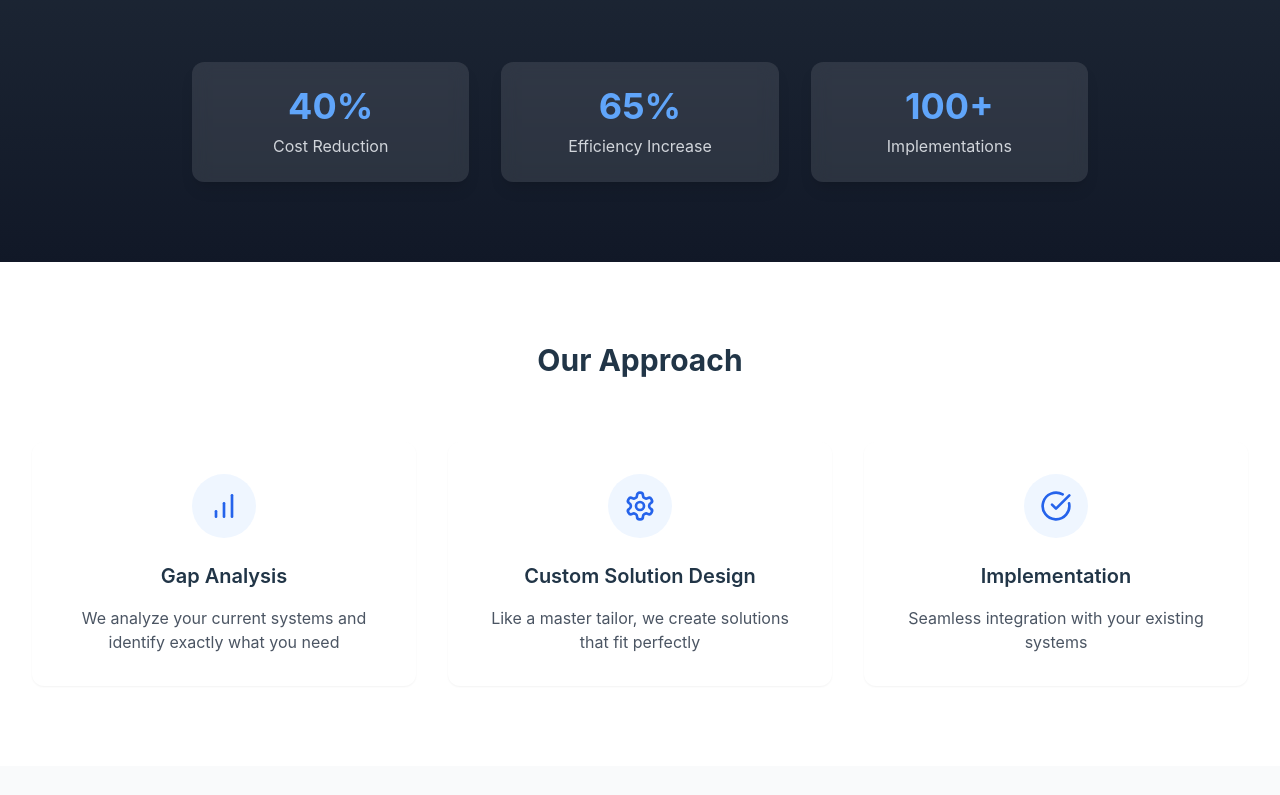
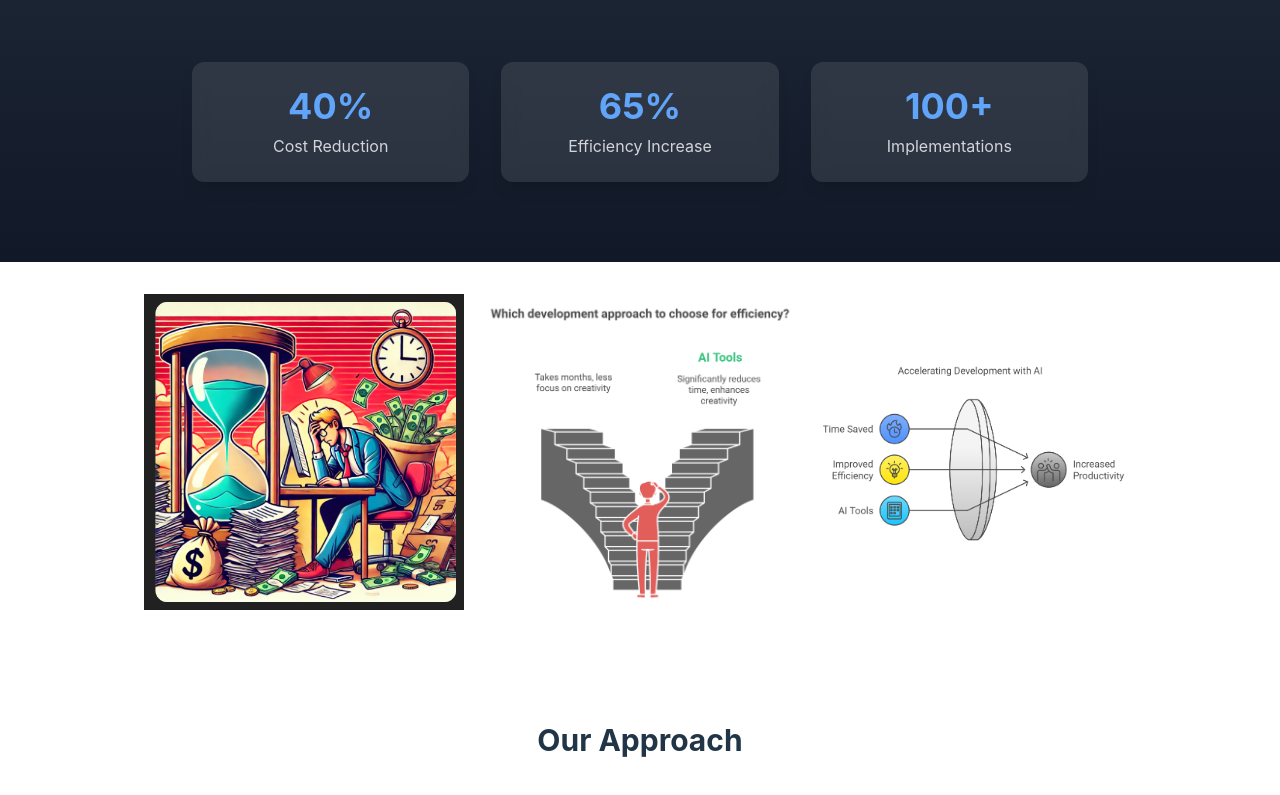
Before and after one commit to makshintre/KarmaTechAIWebsite, a React (Vite) app: page / in a window 1280 px wide. Shown: the part 541-1336 px from the top of the page. Built offline with nearby package versions, Linux system fonts and the light colour scheme.

Commit message:
Version 1 running website with infographics. More changes coming up in future commits.

```diff
--- a/src/components/Website.jsx
+++ b/src/components/Website.jsx
@@ -1,6 +1,10 @@
 import React, { useState, useEffect } from 'react';
 import { AboutUs } from './AboutUs';
 import companyLogo from '../assets/company_logo.jpg';
+import stressedImage from '../assets/stressed.png';
+import napkinImage2 from '../assets/napkin-image 2.png';
+import napkinImage3 from '../assets/napkin-image 3.png';
+
 import {
     ChevronDown,
     ArrowRight,
@@ -256,7 +260,7 @@ const Website = () => {
 
                             {/* Main Value Proposition */}
                             <p className="text-xl text-blue-100 mb-8 max-w-3xl mx-auto leading-relaxed">
-                                Your Application. Your Control.
+                                Your Application. Your Control. Made Possible with KarmaTech
                             </p>
 
                             {/* Descriptive Subtext */}
@@ -298,7 +302,25 @@ const Website = () => {
                     <div className="absolute inset-0 bg-grid-white/[0.02] -z-10"></div>
                 </section>
 
-                {/* Rest of the content remains the same */}
+                {/* Human vs AI comparison */}
+                <div className='w-full flex flex-row justify-center items-center space-x-4 py-8'>
+                    <img
+                        src={stressedImage}
+                        alt="Stressed Image"
+                        className="w-1/4 h-auto object-contain"
+                    />
+                    <img
+                        src={napkinImage2}
+                        alt="Napkin Image 2"
+                        className="w-1/4 h-auto object-contain"
+                    />
+                    <img
+                        src={napkinImage3}
+                        alt="Napkin Image 3"
+                        className="w-1/4 h-auto object-contain"
+                    />
+                </div>
+
                 {/* Our Approach */}
                 <section className="w-full py-20 bg-white">
                     <div className="w-full px-4">
@@ -443,6 +465,8 @@ const Website = () => {
                     </div>
                 </section>
             </div>
+
+            {/* Rest of the code remains the same */}
         </div>
     );
 };
--- a/vite.config.js
+++ b/vite.config.js
@@ -5,7 +5,7 @@ import react from '@vitejs/plugin-react-swc'
 export default defineConfig({
   plugins: [react()],
   server: {
-    host: '192.168.0.101',
+    host: '192.168.1.3',
     port: 5173,
     strictPort: true
   }
```
